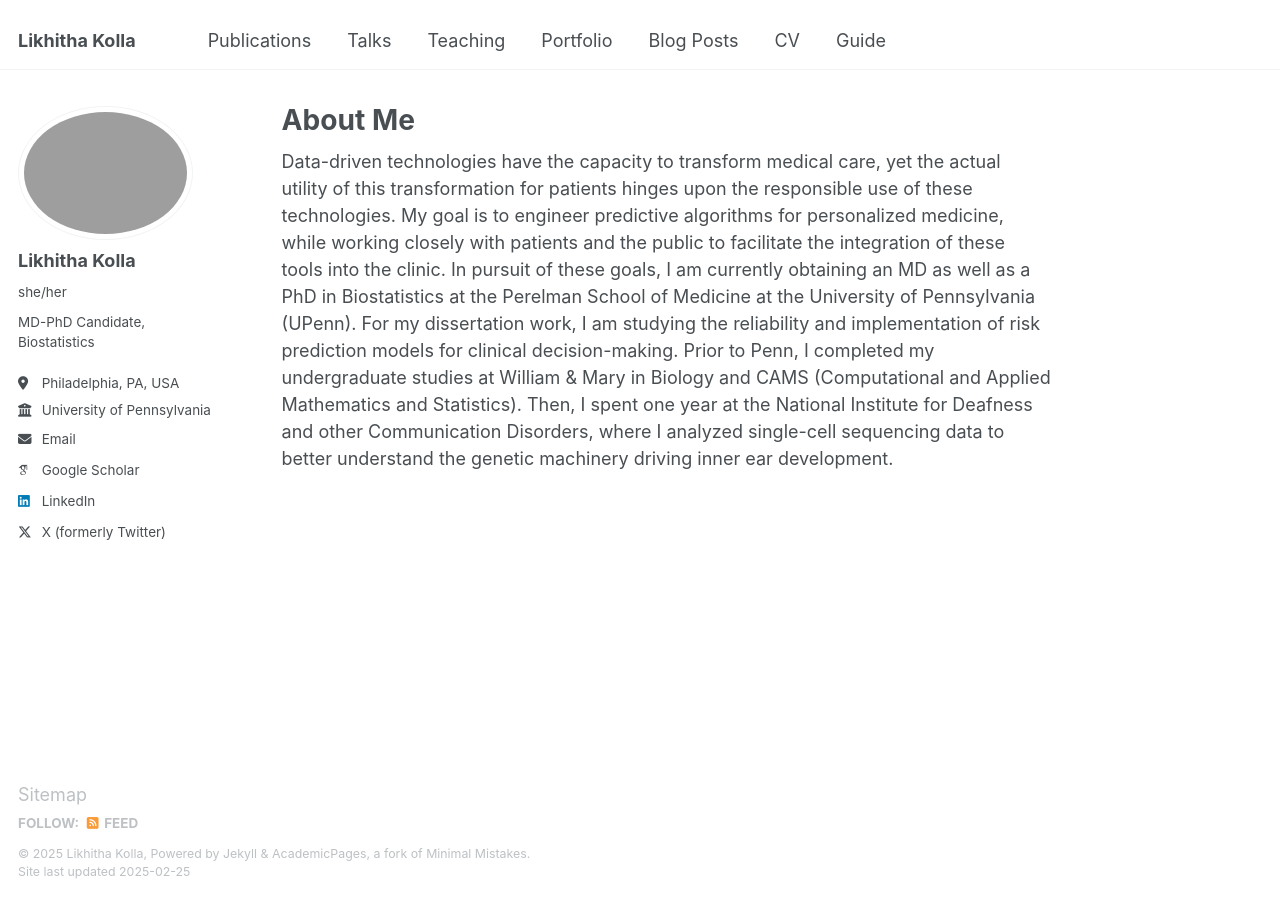
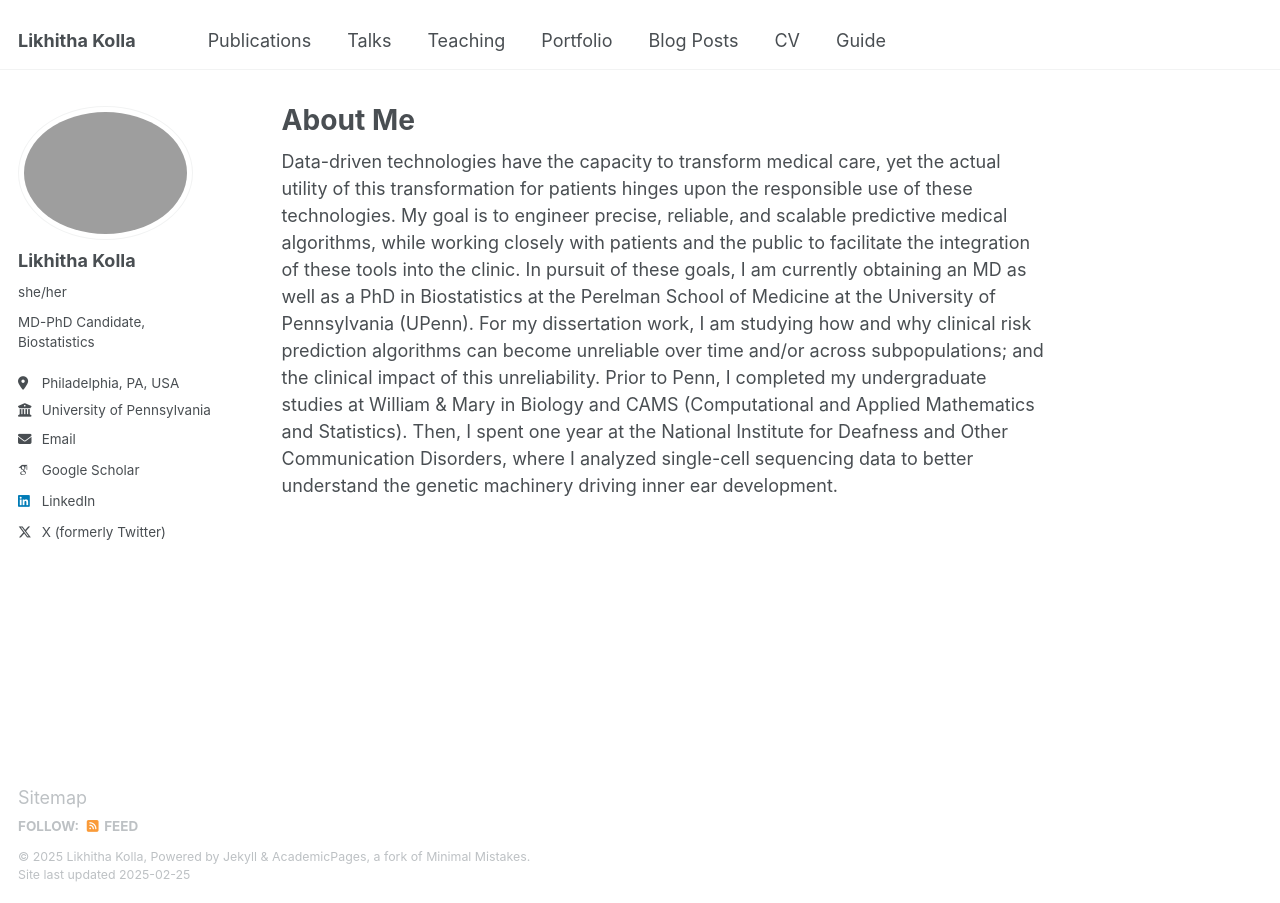
Before and after one commit to likhithakolla/likhithakolla.github.io, a Jekyll site: the page built from _pages/about.md, in a window 1280 px wide. Built offline with Jekyll 4.4.1, drawn with Linux system fonts in a browser that asks for light colours; some web fonts are replaced.

Commit message:
Update about.md

```diff
--- a/_pages/about.md
+++ b/_pages/about.md
@@ -8,6 +8,6 @@ redirect_from:
 ---
 Data-driven technologies have the capacity to transform medical care, yet the actual utility of this
 transformation for patients hinges upon the responsible use of these technologies. My goal is to engineer
-predictive algorithms for personalized medicine, while working closely with patients and the public to facilitate
+precise, reliable, and scalable predictive medical algorithms, while working closely with patients and the public to facilitate
 the integration of these tools into the clinic. In pursuit of these goals, I am currently obtaining an MD
-as well as a PhD in Biostatistics at the Perelman School of Medicine at the University of Pennsylvania (UPenn). For my dissertation work, I am studying the reliability and implementation of risk prediction models for clinical decision-making. Prior to Penn, I completed my undergraduate studies at William & Mary in Biology and CAMS (Computational and Applied Mathematics and Statistics). Then, I spent one year at the National Institute for Deafness and other Communication Disorders, where I analyzed single-cell sequencing data to better understand the genetic machinery driving inner ear development.
+as well as a PhD in Biostatistics at the Perelman School of Medicine at the University of Pennsylvania (UPenn). For my dissertation work, I am studying how and why clinical risk prediction algorithms can become unreliable over time and/or across subpopulations; and the clinical impact of this unreliability. Prior to Penn, I completed my undergraduate studies at William & Mary in Biology and CAMS (Computational and Applied Mathematics and Statistics). Then, I spent one year at the National Institute for Deafness and Other Communication Disorders, where I analyzed single-cell sequencing data to better understand the genetic machinery driving inner ear development.
```
